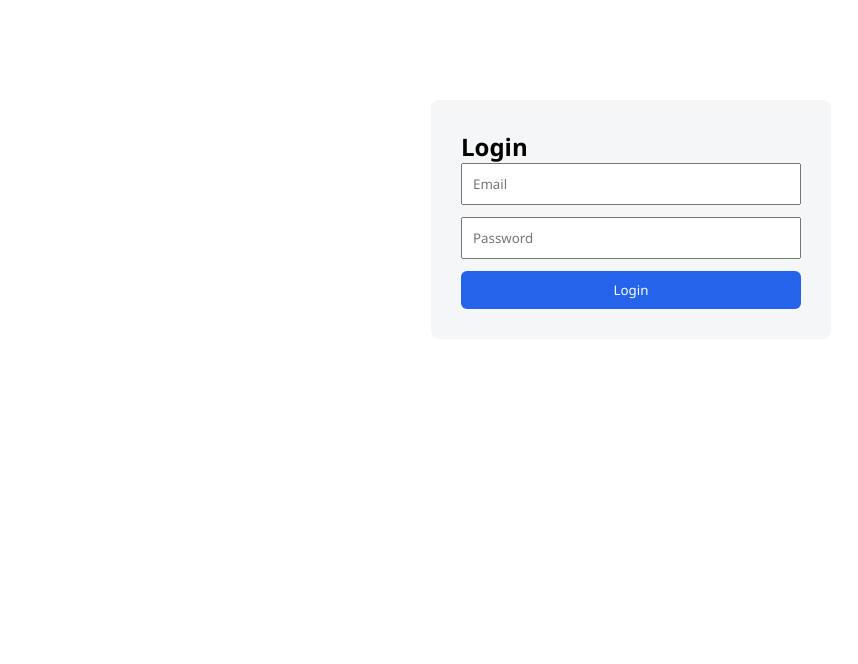
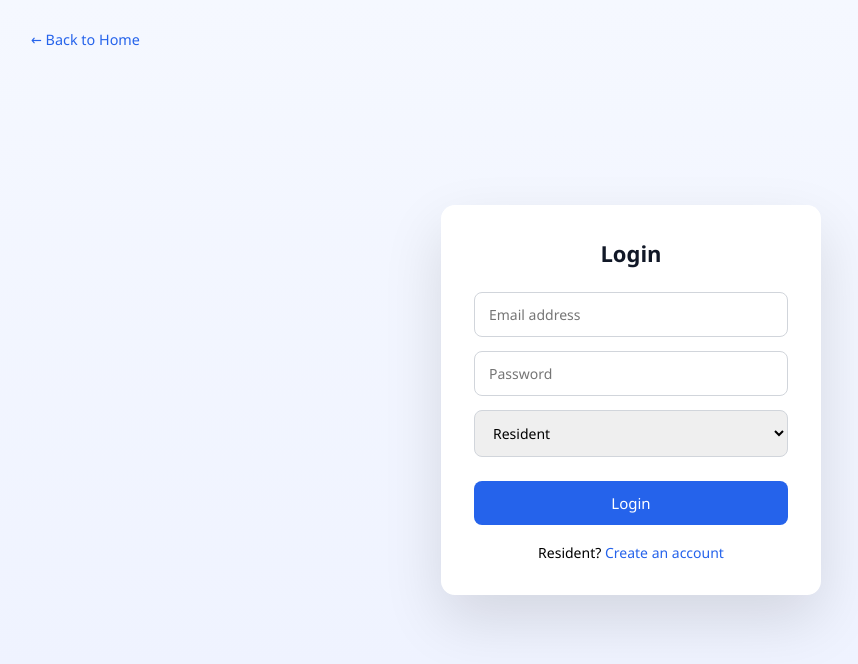
Before and after one commit to Mokshith-0603/Residency-Management-System, a React (Vite) app: page /login in a window 1280 px wide. Shown: the top 664 px of the page, without its empty margins (9-867 px from the left). Built offline with nearby package versions, Linux system fonts and the light colour scheme.

Commit message:
Add Login Signup Feature

```diff
--- a/src/components/AdminRoute.jsx
+++ b/src/components/AdminRoute.jsx
@@ -1,14 +1,11 @@
+import { useAuth } from "../context/AuthContext";
 import { Navigate } from "react-router-dom";
-import { useAuth } from "../context/AuthContext";
 
 export default function AdminRoute({ children }) {
-  const { role, loading } = useAuth();
+  const { user, role, loading } = useAuth();
 
-  if (loading) return <p>Loading...</p>;
-
-  if (role !== "ADMIN") {
-    return <Navigate to="/dashboard" replace />;
-  }
+  if (loading) return null;
+  if (!user || role !== "admin") return <Navigate to="/login" />;
 
   return children;
 }
--- a/src/components/ResidentRoute.jsx
+++ b/src/components/ResidentRoute.jsx
@@ -1,14 +1,11 @@
+import { useAuth } from "../context/AuthContext";
 import { Navigate } from "react-router-dom";
-import { useAuth } from "../context/AuthContext";
 
 export default function ResidentRoute({ children }) {
-  const { role, loading } = useAuth();
+  const { user, role, loading } = useAuth();
 
-  if (loading) return <p>Loading...</p>;
-
-  if (role !== "RESIDENT") {
-    return <Navigate to="/admin" replace />;
-  }
+  if (loading) return null;
+  if (!user || role !== "resident") return <Navigate to="/login" />;
 
   return children;
 }
--- /dev/null
+++ b/src/lib/supabaseClient.js
@@ -0,0 +1,9 @@
+import { createClient } from "@supabase/supabase-js";
+
+const supabaseUrl = import.meta.env.VITE_SUPABASE_URL;
+const supabaseAnonKey = import.meta.env.VITE_SUPABASE_ANON_KEY;
+
+export const supabase = createClient(
+  supabaseUrl,
+  supabaseAnonKey
+);
--- a/src/pages/Home.jsx
+++ b/src/pages/Home.jsx
@@ -9,7 +9,7 @@ export default function Home() {
         <h2 className="logo">ResidenceMS</h2>
 
         <div className="nav-buttons">
-          <Link to="/" className="btn btn-outline">
+          <Link to="/login" className="btn btn-outline">
             Login
           </Link>
           <Link to="/signup" className="btn btn-primary">
@@ -30,7 +30,7 @@ export default function Home() {
           <Link to="/signup" className="btn btn-primary">
             Get Started
           </Link>
-          <Link to="/" className="btn btn-outline">
+          <Link to="/login" className="btn btn-outline">
             Login
           </Link>
         </div>
--- a/src/pages/Login.jsx
+++ b/src/pages/Login.jsx
@@ -1,34 +1,52 @@
 import { useState } from "react";
-import { useNavigate } from "react-router-dom";
-import { login } from "../services/auth.service"; // ✅ ONLY login
-import { useAuth } from "../context/AuthContext";
+import { useNavigate, Link } from "react-router-dom";
+import { supabase } from "../lib/supabaseClient";
 import "../styles/auth.css";
 
 export default function Login() {
+  const navigate = useNavigate();
+
   const [email, setEmail] = useState("");
   const [password, setPassword] = useState("");
-  const navigate = useNavigate();
-  const { role } = useAuth();
+  const [role, setRole] = useState("resident");
+  const [loading, setLoading] = useState(false);
 
-  async function handleLogin(e) {
+  const handleLogin = async (e) => {
     e.preventDefault();
-    try {
-      await login(email, password);
+    setLoading(true);
 
-      if (role === "ADMIN") navigate("/admin");
-      else navigate("/resident");
-    } catch (err) {
-      alert(err.message);
-    }
+    const { error } = await supabase.auth.signInWithPassword({
+      email,
+      password,
+    });
+
+    if (error) {
+      alert(error.message);
+      setLoading(false);
+      return;
     }
 
+    // Redirect based on role
+    if (role === "admin") navigate("/admin");
+    else navigate("/resident");
+
+    setLoading(false);
+  };
+
   return (
-    <form className="auth-container" onSubmit={handleLogin}>
+    <div className="auth-page">
+      {/* Top Right Back */}
+      <Link to="/" className="back-home">
+        ← Back to Home
+      </Link>
+
+      <div className="auth-card">
         <h2>Login</h2>
 
+        <form onSubmit={handleLogin}>
           <input
             type="email"
-        placeholder="Email"
+            placeholder="Email address"
             value={email}
             onChange={(e) => setEmail(e.target.value)}
             required
@@ -42,7 +60,20 @@ export default function Login() {
             required
           />
 
-      <button type="submit">Login</button>
+          <select value={role} onChange={(e) => setRole(e.target.value)}>
+            <option value="resident">Resident</option>
+            <option value="admin">Admin</option>
+          </select>
+
+          <button type="submit" disabled={loading}>
+            {loading ? "Logging in..." : "Login"}
+          </button>
         </form>
+
+        <p className="auth-footer">
+          Resident? <Link to="/signup">Create an account</Link>
+        </p>
+      </div>
+    </div>
   );
 }
--- a/src/pages/Signup.jsx
+++ b/src/pages/Signup.jsx
@@ -1,38 +1,64 @@
 import { useState } from "react";
-import { useNavigate } from "react-router-dom";
-import { signUp } from "../services/auth.service";
+import { Link, useNavigate } from "react-router-dom";
+import { supabase } from "../lib/supabaseClient";
 import "../styles/auth.css";
 
 export default function Signup() {
   const [email, setEmail] = useState("");
   const [password, setPassword] = useState("");
-  const [role, setRole] = useState("RESIDENT");
   const navigate = useNavigate();
 
-  async function handleSignup(e) {
+  const handleSignup = async (e) => {
     e.preventDefault();
-    try {
-      await signUp(email, password, role);
-      alert("Signup successful. Please login.");
+
+    const { error } = await supabase.auth.signUp({
+      email,
+      password,
+    });
+
+    if (error) {
+      alert(error.message);
+    } else {
+      alert("Account created successfully!");
       navigate("/login");
-    } catch (err) {
-      alert(err.message);
     }
-  }
+  };
 
   return (
-    <form className="auth-container" onSubmit={handleSignup}>
-      <h2>Signup</h2>
+    <div className="auth-page">
+      {/* Back to home */}
+      <Link to="/" className="back-home">
+        ← Back to Home
+      </Link>
 
-      <input value={email} onChange={e => setEmail(e.target.value)} placeholder="Email" />
-      <input type="password" value={password} onChange={e => setPassword(e.target.value)} placeholder="Password" />
+      {/* Signup Card */}
+      <div className="auth-card">
+        <h2>Resident Signup</h2>
 
-      <select value={role} onChange={e => setRole(e.target.value)}>
-        <option value="RESIDENT">Resident</option>
-        <option value="ADMIN">Admin</option>
-      </select>
+        <form onSubmit={handleSignup}>
+          <input
+            type="email"
+            placeholder="Email address"
+            value={email}
+            onChange={(e) => setEmail(e.target.value)}
+            required
+          />
 
-      <button>Create Account</button>
-    </form>
+          <input
+            type="password"
+            placeholder="Password"
+            value={password}
+            onChange={(e) => setPassword(e.target.value)}
+            required
+          />
+
+          <button type="submit">Create Account</button>
+        </form>
+
+        <p className="auth-footer">
+          Already have an account? <Link to="/login">Login</Link>
+        </p>
+      </div>
+    </div>
   );
 }
--- a/src/styles/auth.css
+++ b/src/styles/auth.css
@@ -20,3 +20,457 @@
   border: none;
   border-radius: 6px;
 }
+/* ===== AUTH PAGES (LOGIN / SIGNUP) ===== */
+
+.auth-container {
+  min-height: 100vh;
+  display: flex;
+  justify-content: center;
+  align-items: center;
+  background: #f4f6f8;
+}
+
+.auth-card {
+  background: #ffffff;
+  width: 100%;
+  max-width: 420px;
+  padding: 2.5rem;
+  border-radius: 12px;
+  box-shadow: 0 10px 30px rgba(0, 0, 0, 0.08);
+}
+
+.auth-card h2 {
+  text-align: center;
+  margin-bottom: 1.8rem;
+  font-size: 1.6rem;
+  color: #111827;
+}
+
+.auth-card input {
+  width: 100%;
+  padding: 12px 14px;
+  margin-bottom: 1.2rem;
+  border: 1px solid #d1d5db;
+  border-radius: 8px;
+  font-size: 0.95rem;
+  outline: none;
+}
+
+.auth-card input:focus {
+  border-color: #2563eb;
+}
+
+.auth-card button {
+  width: 100%;
+  padding: 12px;
+  background: #2563eb;
+  color: #ffffff;
+  font-size: 1rem;
+  border: none;
+  border-radius: 8px;
+  cursor: pointer;
+  transition: background 0.2s ease;
+}
+
+.auth-card button:hover {
+  background: #1e40af;
+}
+
+.auth-footer {
+  text-align: center;
+  margin-top: 1.5rem;
+  font-size: 0.9rem;
+}
+
+.auth-footer a {
+  color: #2563eb;
+  text-decoration: none;
+  font-weight: 500;
+}
+/* ===== AUTH PAGES (LOGIN / SIGNUP) ===== */
+
+.auth-container {
+  min-height: 100vh;
+  display: flex;
+  justify-content: center;
+  align-items: center;
+  background: #f4f6f8;
+}
+
+.auth-card {
+  background: #ffffff;
+  width: 100%;
+  max-width: 420px;
+  padding: 2.5rem;
+  border-radius: 14px;
+  box-shadow: 0 12px 35px rgba(0, 0, 0, 0.08);
+  position: relative;
+}
+
+/* Back to Home */
+.back-home {
+  position: absolute;
+  top: 18px;
+  left: 20px;
+  font-size: 0.9rem;
+  color: #2563eb;
+  text-decoration: none;
+  font-weight: 500;
+}
+
+.back-home:hover {
+  text-decoration: underline;
+}
+
+.auth-card h2 {
+  text-align: center;
+  margin-bottom: 2rem;
+  font-size: 1.6rem;
+  color: #111827;
+}
+
+.auth-card input {
+  width: 100%;
+  padding: 12px 14px;
+  margin-bottom: 1.2rem;
+  border: 1px solid #d1d5db;
+  border-radius: 8px;
+  font-size: 0.95rem;
+  outline: none;
+}
+
+.auth-card input:focus {
+  border-color: #2563eb;
+}
+
+.auth-card button {
+  width: 100%;
+  padding: 12px;
+  background: #2563eb;
+  color: #ffffff;
+  font-size: 1rem;
+  border: none;
+  border-radius: 8px;
+  cursor: pointer;
+  transition: background 0.2s ease;
+}
+
+.auth-card button:hover {
+  background: #1e40af;
+}
+
+.auth-footer {
+  text-align: center;
+  margin-top: 1.5rem;
+  font-size: 0.9rem;
+}
+
+.auth-footer a {
+  color: #2563eb;
+  text-decoration: none;
+  font-weight: 500;
+}
+/* ================= AUTH PAGES ================= */
+
+html,
+body {
+  margin: 0;
+  padding: 0;
+  height: 100%;
+  overflow: hidden; /* 🚫 NO SCROLL */
+  font-family: "Inter", sans-serif;
+}
+
+.auth-container {
+  height: 100vh;
+  width: 100vw;
+  background: linear-gradient(
+    135deg,
+    #eef2ff,
+    #f8fafc
+  );
+  display: flex;
+  align-items: center;
+  justify-content: center;
+  position: relative;
+}
+
+/* 🔝 Back to home (PAGE LEVEL) */
+.back-home-global {
+  position: absolute;
+  top: 24px;
+  right: 32px;
+  font-size: 0.95rem;
+  color: #2563eb;
+  text-decoration: none;
+  font-weight: 500;
+}
+
+.back-home-global:hover {
+  text-decoration: underline;
+}
+
+/* 🧊 Glassmorphism Card */
+.auth-card {
+  width: 100%;
+  max-width: 420px;
+  padding: 2.8rem;
+  border-radius: 16px;
+
+  background: rgba(255, 255, 255, 0.75);
+  backdrop-filter: blur(14px);
+  -webkit-backdrop-filter: blur(14px);
+
+  box-shadow: 0 20px 45px rgba(0, 0, 0, 0.1);
+  border: 1px solid rgba(255, 255, 255, 0.4);
+}
+
+.auth-card h2 {
+  text-align: center;
+  font-size: 1.7rem;
+  margin-bottom: 2.2rem;
+  color: #111827;
+}
+
+/* Inputs */
+.auth-card input {
+  width: 100%;
+  padding: 14px;
+  margin-bottom: 1.3rem;
+  border-radius: 10px;
+  border: 1px solid #d1d5db;
+  font-size: 0.95rem;
+  outline: none;
+}
+
+.auth-card input:focus {
+  border-color: #2563eb;
+}
+
+/* Button */
+.auth-card button {
+  width: 100%;
+  padding: 14px;
+  margin-top: 0.5rem;
+  background: #2563eb;
+  color: #ffffff;
+  font-size: 1rem;
+  border: none;
+  border-radius: 10px;
+  cursor: pointer;
+  transition: background 0.2s ease;
+}
+
+.auth-card button:hover {
+  background: #1e40af;
+}
+
+/* Footer */
+.auth-footer {
+  text-align: center;
+  margin-top: 1.6rem;
+  font-size: 0.9rem;
+}
+
+.auth-footer a {
+  color: #2563eb;
+  font-weight: 500;
+  text-decoration: none;
+}
+.role-select {
+  width: 100%;
+  padding: 14px;
+  margin-bottom: 1.3rem;
+  border-radius: 10px;
+  border: 1px solid #d1d5db;
+  font-size: 0.95rem;
+}
+/* Full page center */
+.auth-page {
+  height: 100vh;
+  width: 100vw;
+  background: linear-gradient(135deg, #eef2ff, #f8fafc);
+  display: flex;
+  justify-content: center;
+  align-items: center;
+  position: relative;
+  overflow: hidden;
+}
+
+/* Back to home */
+.back-home {
+  position: absolute;
+  top: 24px;
+  right: 32px;
+  text-decoration: none;
+  font-weight: 500;
+  color: #2563eb;
+}
+
+.back-home:hover {
+  text-decoration: underline;
+}
+
+/* Glass card */
+.auth-card {
+  width: 380px;
+  padding: 32px;
+  border-radius: 14px;
+  background: rgba(255, 255, 255, 0.75);
+  backdrop-filter: blur(14px);
+  box-shadow: 0 20px 40px rgba(0, 0, 0, 0.08);
+  text-align: center;
+}
+
+/* Heading */
+.auth-card h2 {
+  margin-bottom: 24px;
+  font-size: 24px;
+  font-weight: 600;
+}
+
+/* Inputs */
+.auth-card input,
+.auth-card select {
+  width: 100%;
+  padding: 12px 14px;
+  margin-bottom: 16px;
+  border-radius: 8px;
+  border: 1px solid #d1d5db;
+  font-size: 14px;
+  outline: none;
+}
+
+.auth-card input:focus,
+.auth-card select:focus {
+  border-color: #2563eb;
+}
+
+/* Button */
+.auth-card button {
+  width: 100%;
+  padding: 12px;
+  background: #2563eb;
+  color: #fff;
+  border: none;
+  border-radius: 8px;
+  font-size: 15px;
+  cursor: pointer;
+  transition: background 0.3s ease;
+}
+
+.auth-card button:hover {
+  background: #1d4ed8;
+}
+
+.auth-card button:disabled {
+  opacity: 0.7;
+}
+
+/* Footer */
+.auth-footer {
+  margin-top: 18px;
+  font-size: 14px;
+}
+
+.auth-footer a {
+  color: #2563eb;
+  font-weight: 500;
+  text-decoration: none;
+}
+
+.auth-footer a:hover {
+  text-decoration: underline;
+}
+/* Page layout */
+.auth-page {
+  min-height: 100vh;
+  background: linear-gradient(180deg, #f5f8ff, #eef2ff);
+  display: flex;
+  justify-content: center;
+  align-items: center;
+  position: relative;
+  overflow: hidden;
+}
+
+/* Back to home */
+.back-home {
+  position: absolute;
+  top: 30px;
+  left: 40px;
+  text-decoration: none;
+  color: #2563eb;
+  font-weight: 500;
+}
+
+.back-home:hover {
+  text-decoration: underline;
+}
+
+/* Auth card */
+.auth-card {
+  width: 380px;
+  background: #ffffff;
+  padding: 32px;
+  border-radius: 14px;
+  box-shadow: 0 25px 60px rgba(0, 0, 0, 0.12);
+  text-align: center;
+}
+
+/* Title */
+.auth-card h2 {
+  margin-bottom: 24px;
+  font-size: 22px;
+  font-weight: 600;
+}
+
+/* Inputs */
+.auth-card input,
+.auth-card select {
+  width: 100%;
+  padding: 12px 14px;
+  margin-bottom: 14px;
+  border-radius: 8px;
+  border: 1px solid #d1d5db;
+  font-size: 14px;
+}
+
+.auth-card input:focus,
+.auth-card select:focus {
+  outline: none;
+  border-color: #2563eb;
+}
+
+/* Button */
+.auth-card button {
+  width: 100%;
+  padding: 12px;
+  background: #2563eb;
+  color: white;
+  border: none;
+  border-radius: 8px;
+  font-size: 15px;
+  font-weight: 500;
+  cursor: pointer;
+  margin-top: 10px;
+}
+
+.auth-card button:hover {
+  background: #1e4ed8;
+}
+
+/* Footer text */
+.auth-footer {
+  margin-top: 18px;
+  font-size: 14px;
+}
+
+.auth-footer a {
+  color: #2563eb;
+  text-decoration: none;
+  font-weight: 500;
+}
+
+.auth-footer a:hover {
+  text-decoration: underline;
+}
```
Also changed, not shown: src/App.jsx (+5 -4 lines), src/components/ProtectedRoute.jsx (+6 -6 lines). Lines whose indentation alone changed are shown as unchanged.
